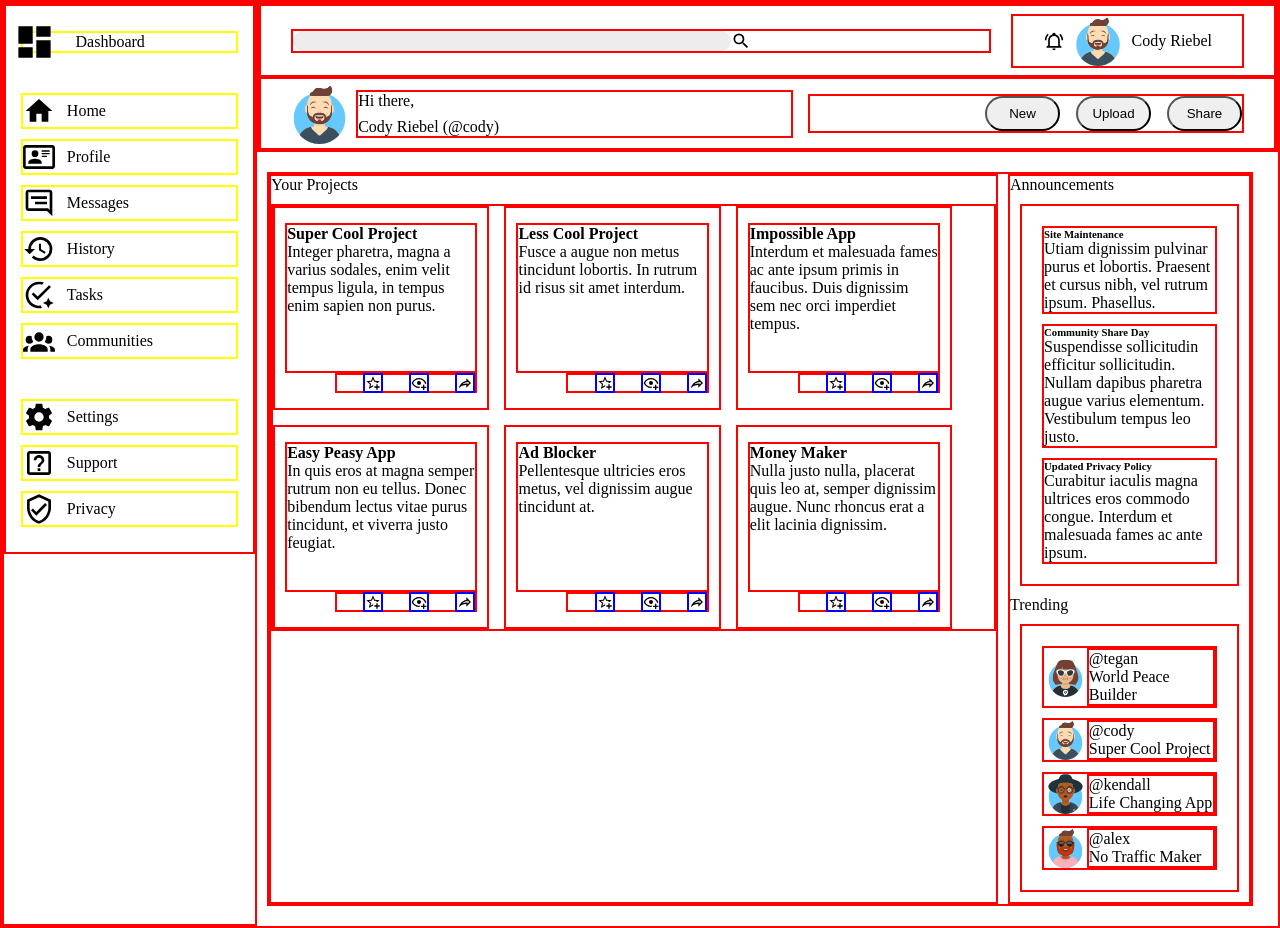
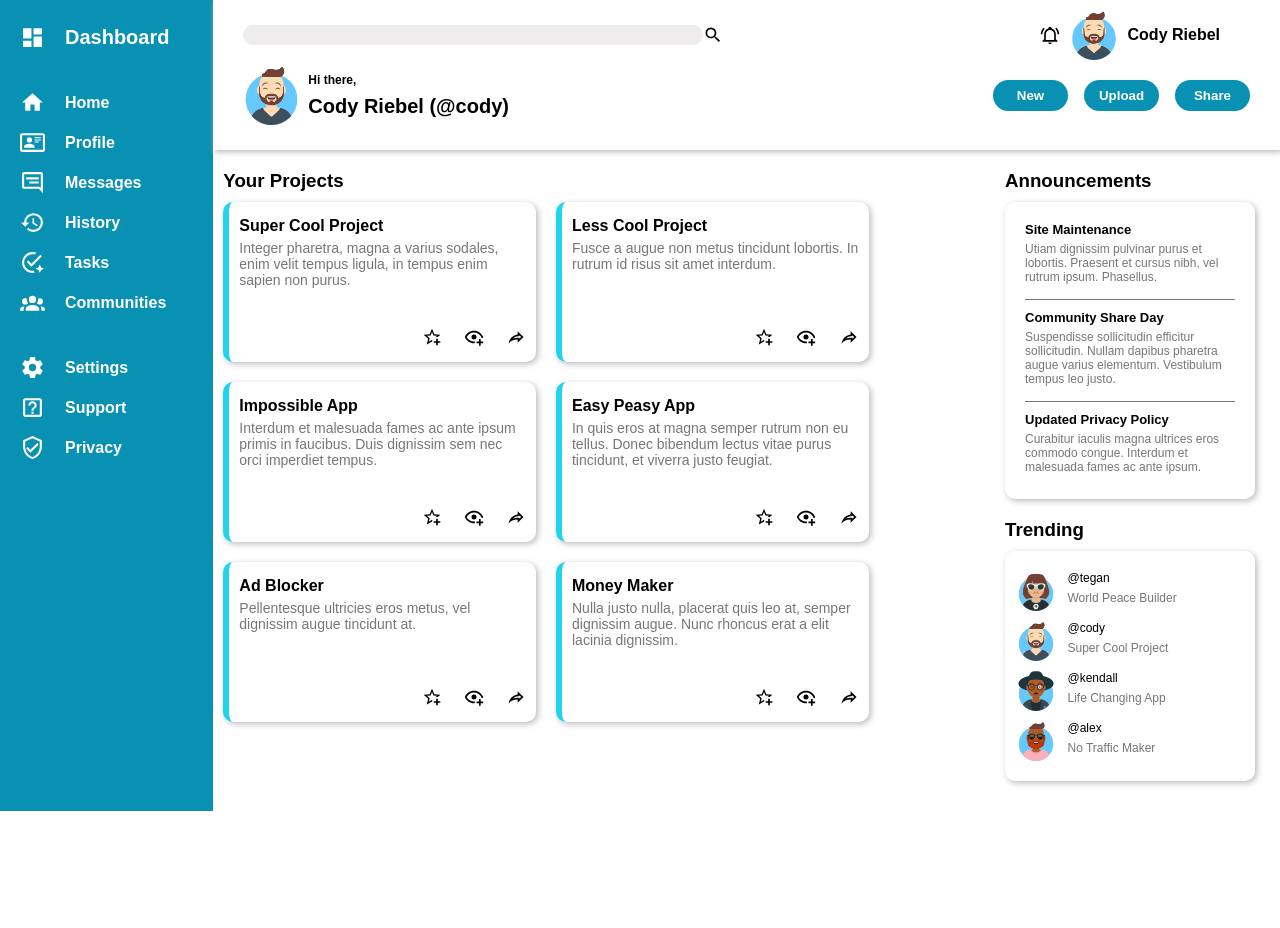
Before and after one commit to codyriebel/adminDashboard, a plain HTML site: page index.html in a window 1280 px wide. After the commit the page ends 811 px from the top, so only its background shows below. Drawn offline with Linux system fonts and the light colour scheme.

Commit message:
feat: styles

```diff
--- a/index.html
+++ b/index.html
@@ -8,23 +8,23 @@
 <body>
   <div class="pageContainer">
     <div class="sidebar">
-      <div class="container">
-        <div class="dash"><img src="dash.svg" alt="dashboard img">
-        Dashboard</div>
-        <ul>
-          <li><img src="home.svg" alt="home">Home</li>
-          <li><img src="profile.svg" alt="profile">Profile</li>
-          <li><img src="messages.svg" alt="message">Messages</li>
-          <li><img src="history.svg" alt="history">History</li>
-          <li><img src="tasks.svg" alt="tasks">Tasks</li>
-          <li><img src="communities.svg" alt="communities">Communities</li>
+        <ul class="dash">
+          <li><img src="dash.svg" alt="dashboard img"><span>Dashboard</span></li>
         </ul>
         <ul>
-          <li><img src="settings.svg" alt="settings">Settings</li>
-          <li><img src="support.svg" alt="support">Support</li>
-          <li><img src="privacy.svg" alt="privacy">Privacy</li>
+          <li><img src="home.svg" alt="home"><span>Home</span></li>
+          <li><img src="profile.svg" alt="profile"><span>Profile</span></li>
+          <li><img src="messages.svg" alt="message"><span>Messages</span></li>
+          <li><img src="history.svg" alt="history"><span>History</span></li>
+          <li><img src="tasks.svg" alt="tasks"><span>Tasks</span></li>
+          <li><img src="communities.svg" alt="communities"><span>Communities</span></li>
         </ul>
-      </div>
+        <ul>
+          <li><img src="settings.svg" alt="settings"><span>Settings</span></li>
+          <li><img src="support.svg" alt="support"><span>Support</span></li>
+          <li><img src="privacy.svg" alt="privacy"><span>Privacy</span></li>
+        </ul>
+
     </div>
     <div class="header">
       <div class="row one">
@@ -41,7 +41,7 @@
       <div class="row two">
         <img class="profilePic" src="profilepic.svg" alt="profile pic">
         <div class="welcome">
-          <span>Hi there,</span>
+          <span class="hi">Hi there,</span>
           <span>Cody Riebel (@cody)</span>
         </div>
         <div class="container buttons">
@@ -53,7 +53,7 @@
     </div>
     <div class="main">
       <div class="projects">
-        <span>Your Projects</span>
+        <h3>Your Projects</h3>
         <div class="cards">
           <div class="card">
             <div class="text">
@@ -124,7 +124,7 @@
         </div>
       </div>
       <div class="rightCol">
-        <span>Announcements</span>
+        <h3>Announcements</h3>
         <div class="announcements">
           <div class="container">
             <h6>Site Maintenance</h6>
@@ -141,7 +141,7 @@
             <p>Curabitur iaculis magna ultrices eros commodo congue. Interdum et malesuada fames ac ante ipsum.</p>
           </div>
         </div>
-        <span>Trending</span>
+        <h3>Trending</h3>
         <div class="trending">
           <div class="profile">
             <img src="avataaars.svg" alt="">
--- a/style.css
+++ b/style.css
@@ -1,16 +1,22 @@
+:root {
+  --main-blue-color: #0891b2;
+  --box-shadow: #bbb 2px 2px 6px;
+  --card-color: #22d3ee;
+  --card-radius: 10px;
+  --grayed-text: #777;
+}
+
 * {
   margin: 0;
   padding: 0;
+  appearance: none;
   box-sizing: border-box;
-}
-
-div {
-  border: solid 2px red;
+  font-family: Arial, Helvetica, sans-serif;
 }
 
 .pageContainer {
   display: grid;
-  grid: 150px 1fr / minmax(200px, 1fr) 4fr;
+  grid: 150px 1fr / minmax(200px, 1fr) 5fr;
 }
 
 .main {
@@ -19,47 +25,47 @@ div {
 
 .sidebar {
   grid-row: 1 / 3;
+  display: grid;
+  grid-template-columns: 170px;
+  align-content: start;
+  gap: 40px;
+  padding: 25px 20px;
+  color: #ffffff;
+  background-color: var(--main-blue-color);
+  font-weight: bold;
 }
 
-.sidebar>.container {
+.sidebar ul {
   display: grid;
-  gap: 40px;
-  padding: 25px 15px;
+  grid-template-columns: 170px;
+  gap: 15px;
+  list-style: none;
 }
 
-ul {
+.sidebar li {
   display: grid;
-  gap: 10px;
-}
-
-.dash, li {
-  border: solid 2px yellow ;
-  display: grid;
-  grid-template-columns: 1fr 5fr;
-  gap: 10px;
+  grid-template-columns: 1fr 500px;
+  gap: 20px;
   align-items: center;
 }
 
 .sidebar img {
-  width: clamp(1rem, 2.5vw, 2rem);
-  height: auto;
+  width: 25px;
+  filter: invert();
 }
 
 .dash {
-  position: relative;
-  padding-left: 52.5px;
+  font-size: 20px;
 }
 
-.dash>img {
-  min-width: 20%;
-  height: auto;
-  position: absolute;
-  left: -10px;
-}
+
 
 .header {
   display: grid;
-  grid-template-rows: 1fr 1fr;
+  grid-template-rows: 1fr 2fr;
+  box-shadow: var(--box-shadow);
+  font-weight: bold;
+  padding: 10px 0 20px;
 }
 
 .row {
@@ -117,6 +123,11 @@ ul {
   display: grid;
   gap: 8px;
   text-wrap: nowrap;
+  font-size: 20px;
+}
+
+.hi {
+  font-size: 12px;
 }
 
 .row.two .buttons {
@@ -128,28 +139,37 @@ ul {
 button {
   width: 75px;
   padding: 8px;
+  border: none;
   border-radius: 20px;
   text-align: center;
+  font-weight: bold;
+  background-color: var(--main-blue-color);
+  color: #ffffff;
 }
 
 .main {
   display: grid;
-  grid-template-columns: 3fr 1fr;
-  margin: 20px 25px 20px 10px;
-  gap: 10px;
+  grid-template-columns: 1fr 250px;
+  margin: 0 25px 20px 10px;
 }
+
 
 .cards {
   display: grid;
-  grid-template-columns: repeat(auto-fill, minmax(10rem, 30%));
-  gap: 15px;
+  grid-template-columns: repeat(auto-fill, minmax(18rem, 40%));
+  gap: 20px;
   margin: 10px 0;
+
 }
 
 .card {
   display: grid;
-  grid: 150px 20px / 50px;
+  grid: 100px 20px / 150px;
+  gap: 10px;
   padding: 15px 10px;
+  box-shadow: var(--box-shadow);
+  border-radius: var(--card-radius);
+  border-left: solid 6px var(--card-color);
 }
 
 .text {
@@ -167,28 +187,40 @@ button {
 
 .controls img {
   height: 20px;
-  border: solid 2px blue;
 }
 
 .announcements, .trending {
-  margin: 10px;
+  margin: 10px 0;
   padding: 20px;
+  display: grid;
+  gap: 10px;
+  box-shadow: var(--box-shadow);
+  border-radius: var(--card-radius);
 }
 
-.announcements {
-  display: grid;
-  gap: 10px;
+.announcements p {
+  font-size: 12px;
+}
+
+.announcements>.container:nth-child(even) {
+  border-top: solid 1px var(--grayed-text);
+  border-bottom: solid 1px var(--grayed-text);
+  padding: 10px 0;
 }
 
 .trending {
-  display: grid;
   gap: 10px;
-  border-bottom: solid 1 px gray;
+  padding: 20px 0;
+}
+
+h3 {
+  margin-top: 20px;
 }
 
 .profile {
   display: grid;
   grid-template-columns: 1fr 3fr;
+
 }
 
 .profile>img {
@@ -199,4 +231,20 @@ button {
 
 .handleContainer {
   display: grid;
+  font-size: 12px;
 }
+
+p {
+  font-size: 14px;
+  color: var(--grayed-text);
+  padding: 5px 0;
+}
+
+.title {
+  color: var(--grayed-text);
+
+}
+
+h6 {
+  font-size: 13px;
+}
```
